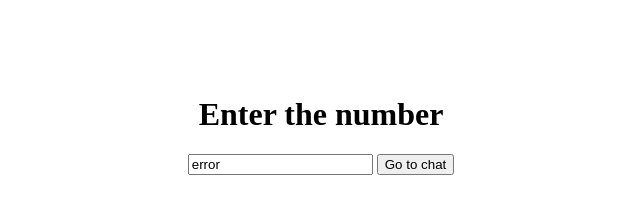
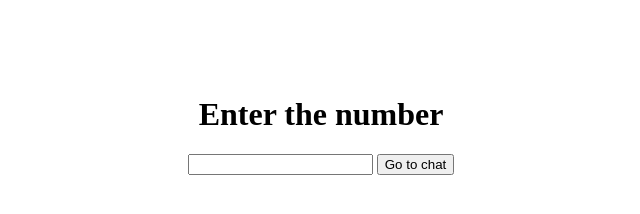
Before and after one commit to GromovHub/gromovhub.github.io, a plain HTML site: page index.html in a window 1280 px wide. Both pictures are taken after a click on the button "Go to chat". Shown: the full height of the page, 319-959 px from the left. Drawn offline with Linux system fonts and the light colour scheme.

Commit message:
Update index.html

```diff
--- a/index.html
+++ b/index.html
@@ -39,7 +39,7 @@
 
       function goToChat() {
         var value = document.getElementById("myTextField").value;
-        if (value != "" && value != "error") {
+        if (value != "") {
           let localValue = value;
 
           localValue = localValue.replace(/\s/g, "");
@@ -61,7 +61,6 @@
           document.getElementById("myTextField").focus();
 
         }
-        document.getElementById("myTextField").value = "error";
       }
     </script>
   </body>
```
